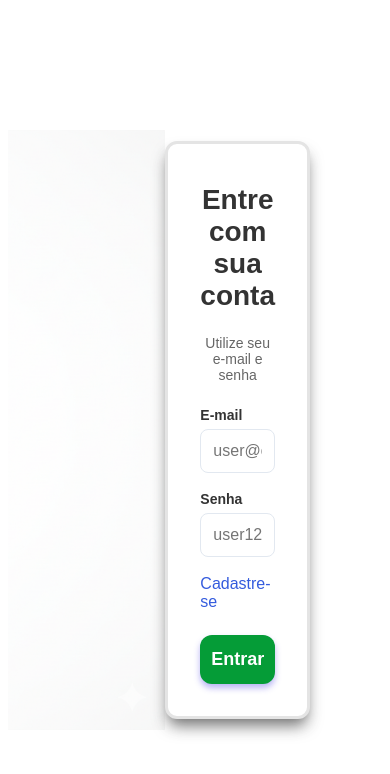
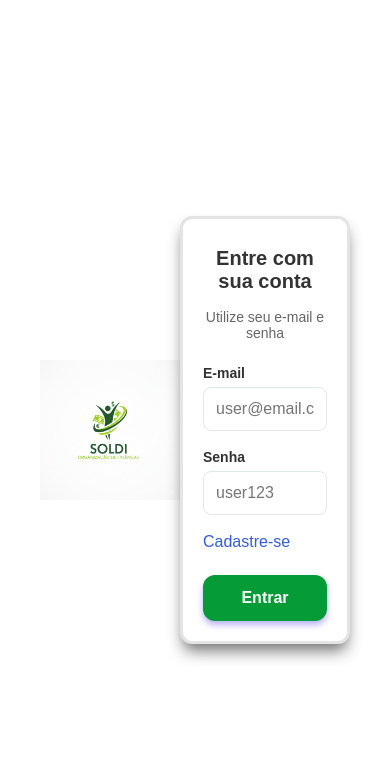
Before and after one commit to thiimont/Soldi, a React (Vite) app in the folder frontend/vite-project/: page / in a window 390 px wide. Shown: the top 774 px of the page. Built offline with nearby package versions, Linux system fonts and the light colour scheme.

Commit message:
feat: enhance responsiveness of login and global styles

```diff
--- a/frontend/vite-project/src/App.css
+++ b/frontend/vite-project/src/App.css
@@ -25,3 +25,18 @@
     padding-right: 40px;
 
 }
+/* Arrumar responsividade */
+@media (max-width: 768px) {
+
+  .login-box {
+    flex-direction: column !important;
+    gap: 24px;
+  }
+
+    .login-form {
+    width: 100%;
+    padding: 0 !important;
+    display: flex;
+    justify-content: center;
+  }
+}
--- a/frontend/vite-project/src/styles/global.css
+++ b/frontend/vite-project/src/styles/global.css
@@ -95,3 +95,46 @@
   display: block;
   margin: 0 auto;
 }
+
+/* Arrumar responsividade */
+@media (max-width: 768px) {
+
+  .logo-area {
+    width: 100%;
+    display: flex;
+    justify-content: center;
+  }
+
+  .logo-image {
+    max-width: 180px !important;
+  }
+
+  .card {
+    max-width: 320px;
+    width: 100%;
+  }
+}
+
+@media (max-width: 600px) {
+
+  .container {
+    padding: 8px;
+  }
+
+  .logo-image {
+    max-width: 140px !important;
+  }
+
+  .card {
+    max-width: 300px;
+    padding: 20px;
+  }
+
+  .card-title {
+    font-size: 20px;
+  }
+
+  .btn-login {
+    font-size: 16px;
+  }
+}
```
Also changed, not shown: frontend/vite-project/src/services/api.tsx (deleted).
